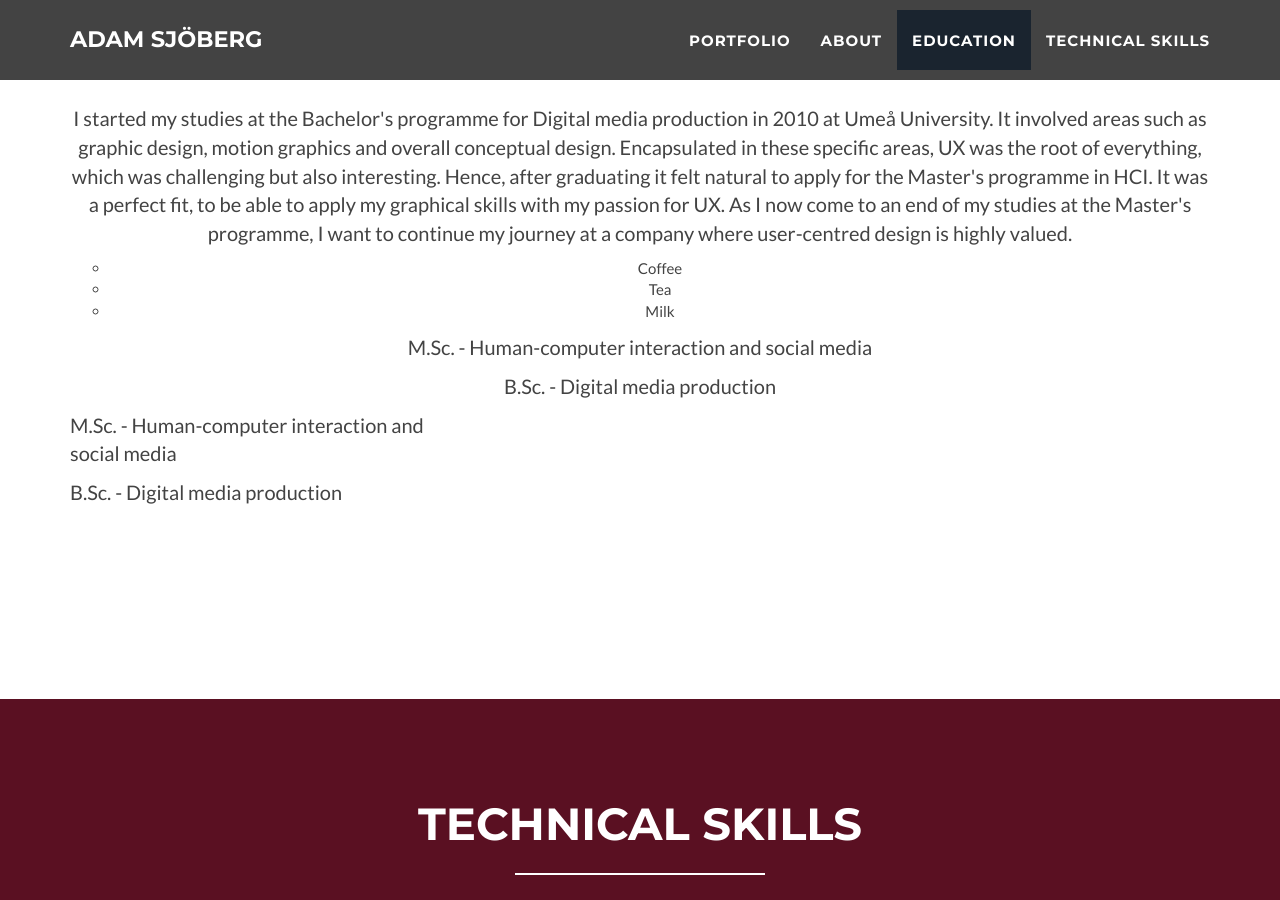
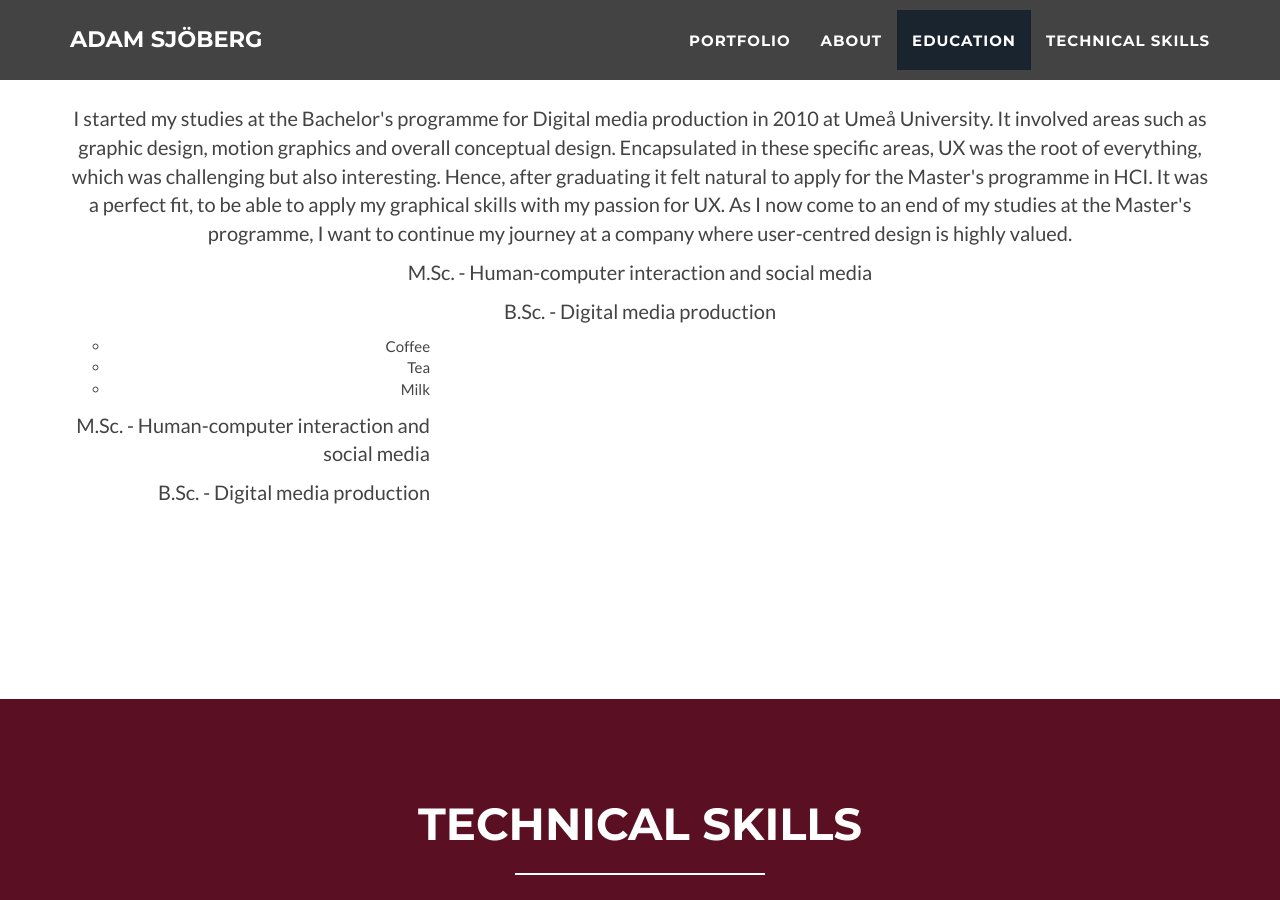
Before and after one commit to Adamsjoberg/Adamsjoberg.github.io, a Jekyll site: the page built from index.html, in a window 1280 px wide and 900 px high, scrolled down 2479 px. Built offline with Jekyll 4.4.1, drawn with Linux system fonts in a browser that asks for light colours.

Commit message:
text center circle test

```diff
--- a/_includes/education.html
+++ b/_includes/education.html
@@ -16,15 +16,15 @@
                     It was a perfect fit, to be able to apply my graphical skills with my passion for UX.
                     As I now come to an end of my studies at the Master's programme, I want to continue my journey at a company
                     where user-centred design is highly valued.</p>
-                    <ul style="list-style-type:circle">
-                        <li>Coffee</li>
-                        <li>Tea</li>
-                        <li>Milk</li>
-                    </ul>
                     <p>M.Sc. - Human-computer interaction and social media</p>
                     <p>B.Sc. - Digital media production</p>
                 </div>
-                <div class="col-lg-4">
+                <div class="col-lg-4 text-right">
+                  <ul style="list-style-type:circle">
+                      <li>Coffee</li>
+                      <li>Tea</li>
+                      <li>Milk</li>
+                  </ul>
                   <p>M.Sc. - Human-computer interaction and social media</p>
                   <p>B.Sc. - Digital media production</p>
                 </div>
```
